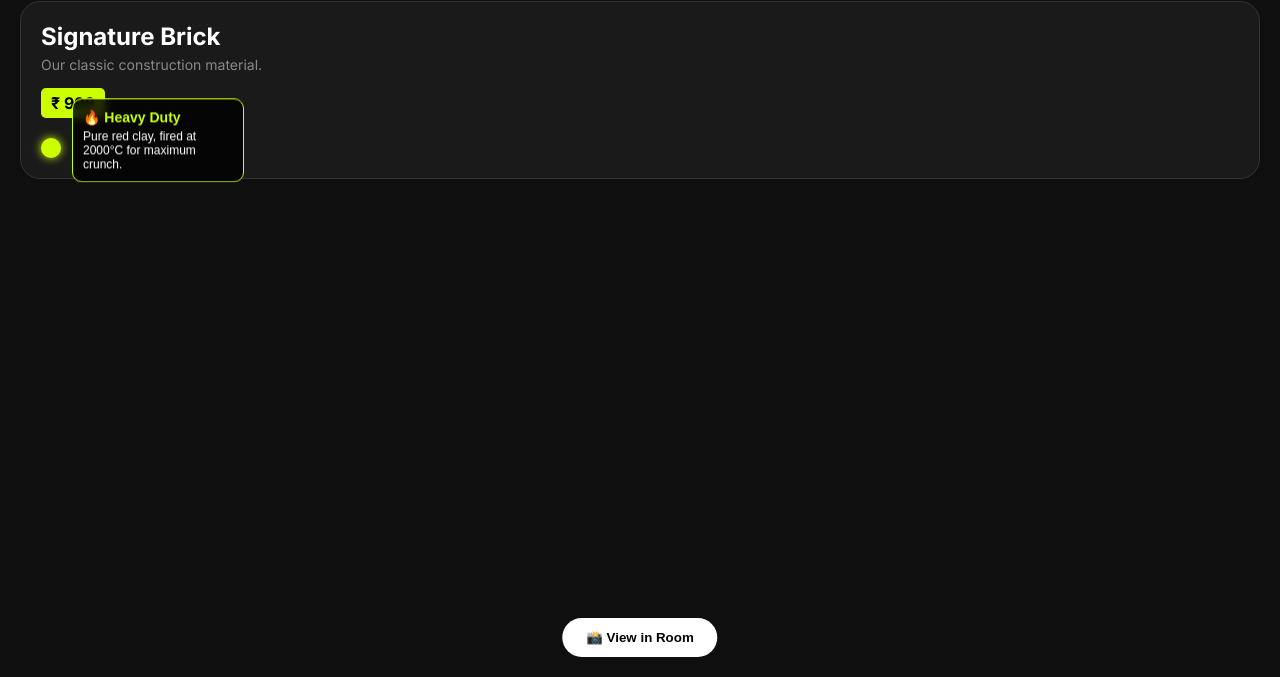
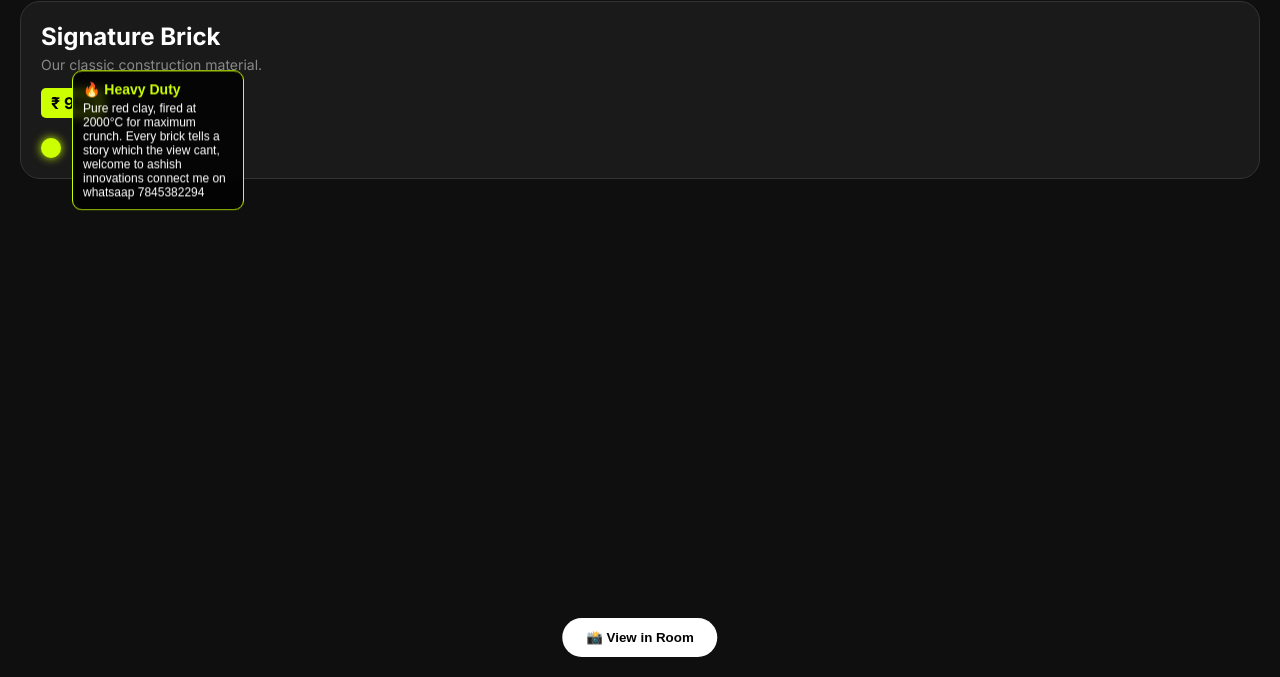
Before and after one commit to imash10/finaltest, a plain HTML site: page index.html in a window 1280 px wide. Shown: the part 123-800 px from the top of the page. Drawn offline with Linux system fonts and the light colour scheme; some packages are replaced by stand-ins of ours; a script that the page names is missing.

Commit message:
Update index.html

```diff
--- a/index.html
+++ b/index.html
@@ -91,7 +91,7 @@
             <button class="hotspot" slot="hotspot-1" data-position="0.1m 0.2m 0m" data-normal="1 0 0">
                 <div class="annotation">
                     <strong>🔥 Heavy Duty</strong>
-                    Pure red clay, fired at 2000°C for maximum crunch.
+                    Pure red clay, fired at 2000°C for maximum crunch. Every brick tells a story which the view cant, welcome to ashish innovations connect me on whatsaap 7845382294
                 </div>
             </button>
 
```
